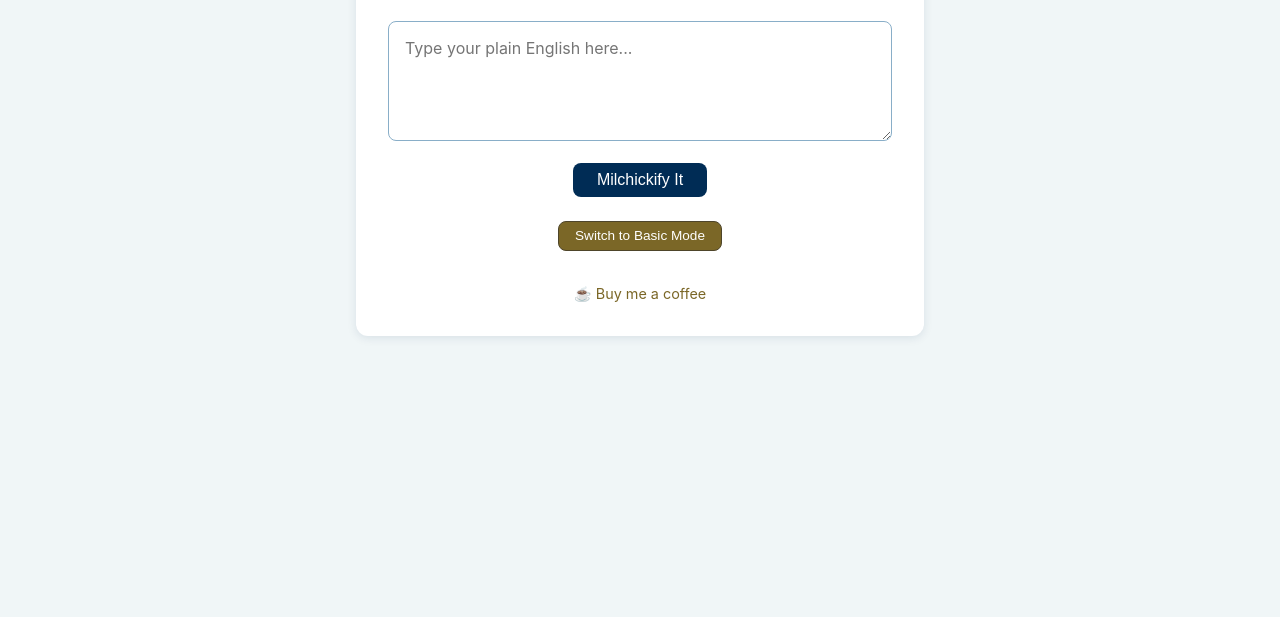
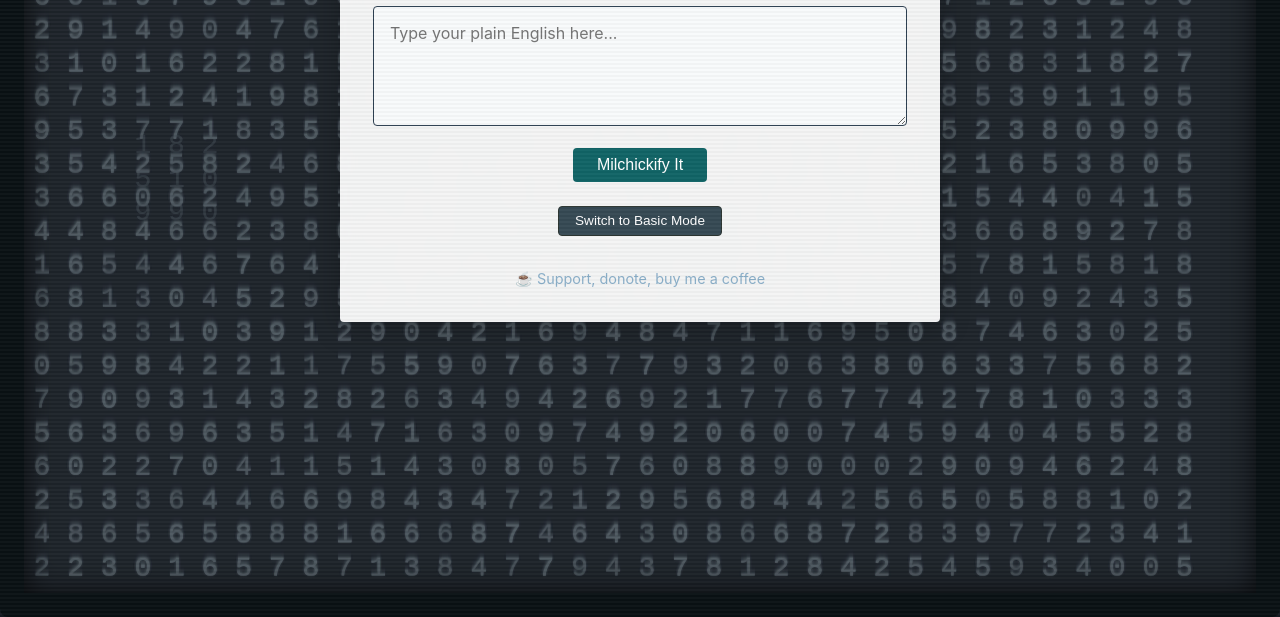
Before and after one commit to Gumbydevs/Milchickify, a plain HTML site: page index.html in a window 1280 px wide. Shown: the part 183-800 px from the top of the page. Drawn offline with Linux system fonts and the light colour scheme.

Commit message:
UI enhancements

```diff
--- a/index.html
+++ b/index.html
@@ -10,6 +10,8 @@
   <script src="env.js"></script>
 </head>
 <body>
+  <div class="crt-frame"></div>
+  <canvas id="lumonMatrix"></canvas>
   <main>
     <h1>Milchickify</h1>
     <p class="subtitle">Transform your ordinary text into authentic Milchick-Lumon style corporate speak from Severance.</p>
@@ -33,10 +35,11 @@
       <button onclick="copyOutput()">Copy</button>
     </div>
 
-    <a href="https://www.buymeacoffee.com/gumbydev" target="_blank" class="coffee-link">☕ Buy me a coffee</a>
+    <a href="https://www.buymeacoffee.com/gumbydev" target="_blank" class="coffee-link">☕ Support, donote, buy me a coffee</a>
   </main>
 
   <!-- Script must be loaded at the end of the body -->
   <script src="script.js"></script>
+  <script src="matrix.js"></script>
 </body>
 </html>
--- /dev/null
+++ b/matrix.js
@@ -0,0 +1,129 @@
+const canvas = document.getElementById('lumonMatrix');
+const ctx = canvas.getContext('2d');
+
+const lumonChars = '0123456789';
+const fontSize = 28;
+const gridSize = 3; // 3x3 clusters
+const spacing = fontSize * 1.2;
+let columns, rows;
+
+const HIGHLIGHT_DURATION = 200; // Longer duration for more subtle effect
+const FADE_DURATION = 45; // Slower fade
+const BASE_OPACITY = 0.2; // Lower base opacity for regular numbers
+const MAX_HIGHLIGHT_OPACITY = 0.6; // Reduced max highlight brightness
+
+let highlightOpacity = 0;
+let fadeDirection = 1;
+
+// Track all number positions and their properties
+const grid = [];
+let highlightedCluster = null;
+let highlightTimer = 0;
+
+// Update canvas size to use viewport units
+function resizeCanvas() {
+    canvas.width = window.innerWidth;
+    canvas.height = window.innerHeight;
+    columns = Math.floor(canvas.width / (spacing * gridSize));
+    rows = Math.floor(canvas.height / spacing);
+    initGrid();
+}
+
+window.addEventListener('resize', resizeCanvas);
+resizeCanvas();
+
+// Initialize grid
+function initGrid() {
+    for (let x = 0; x < columns * gridSize; x++) {
+        grid[x] = [];
+        for (let y = 0; y < rows; y++) {
+            grid[x][y] = {
+                char: lumonChars[Math.floor(Math.random() * lumonChars.length)],
+                opacity: Math.random() * 0.3 + BASE_OPACITY, // Reduced opacity range
+                y: y * spacing
+            };
+        }
+    }
+}
+
+function drawCluster(startX, startY, highlight = false) {
+    const clusterSize = 3;
+    for (let x = 0; x < clusterSize; x++) {
+        for (let y = 0; y < clusterSize; y++) {
+            const posX = startX + (x * spacing);
+            const posY = startY + (y * spacing);
+
+            if (highlight) {
+                ctx.fillStyle = `rgba(214, 230, 241, ${highlightOpacity * MAX_HIGHLIGHT_OPACITY})`; // Reduced brightness
+                ctx.shadowBlur = 4; // Reduced glow
+                ctx.shadowColor = `rgba(214, 230, 241, ${highlightOpacity * 0.3})`; // Reduced glow opacity
+            } else {
+                ctx.fillStyle = `rgba(214, 230, 241, ${grid[x][y].opacity * 0.5})`; // Dimmer base numbers
+                ctx.shadowBlur = 0;
+                ctx.shadowColor = 'transparent';
+            }
+
+            ctx.fillText(grid[x][y].char, posX, posY);
+        }
+    }
+}
+
+function draw() {
+    // Slow fade effect
+    ctx.fillStyle = 'rgba(26, 35, 41, 0.08)';
+    ctx.fillRect(0, 0, canvas.width, canvas.height);
+
+    ctx.font = `500 ${fontSize}px "Courier New", monospace`; // Changed to less bold
+
+    // Draw all numbers
+    for (let x = 0; x < columns * gridSize; x++) {
+        for (let y = 0; y < rows; y++) {
+            const cell = grid[x][y];
+            cell.y += 0.2; // Slower scroll speed
+
+            if (cell.y > canvas.height) {
+                cell.y = 0;
+                cell.char = lumonChars[Math.floor(Math.random() * lumonChars.length)];
+            }
+
+            ctx.fillStyle = `rgba(214, 230, 241, ${cell.opacity})`;
+            ctx.shadowBlur = 3;
+            ctx.shadowColor = 'rgba(214, 230, 241, 0.3)';
+            ctx.fillText(cell.char, x * spacing, cell.y);
+        }
+    }
+
+    // Handle highlight animation
+    if (!highlightedCluster || highlightTimer++ > HIGHLIGHT_DURATION) {
+        highlightTimer = 0;
+        highlightOpacity = 0;
+        fadeDirection = 1;
+
+        if (Math.random() < 0.05) { // Increased chance of new highlight
+            highlightedCluster = {
+                x: Math.floor(Math.random() * (columns - 3)) * spacing,
+                y: Math.floor(Math.random() * (rows - 3)) * spacing
+            };
+        } else {
+            highlightedCluster = null;
+        }
+    }
+
+    // Fade animation
+    if (highlightedCluster) {
+        // Update opacity based on fade direction
+        highlightOpacity += fadeDirection * (1 / FADE_DURATION);
+
+        // Change direction or reset when limits reached
+        if (highlightOpacity >= 1) {
+            fadeDirection = -1;
+        } else if (highlightOpacity <= 0) {
+            fadeDirection = 1;
+        }
+
+        drawCluster(highlightedCluster.x, highlightedCluster.y, true);
+    }
+}
+
+initGrid();
+setInterval(draw, 50);
--- a/style.css
+++ b/style.css
@@ -7,19 +7,40 @@
 
 body {
   font-family: -apple-system, BlinkMacSystemFont, "Segoe UI", Roboto, Helvetica, Arial, sans-serif;
-  max-width: 600px;
-  margin: 1rem auto;
-  padding: 1rem;
-  background: #f0f6f7;
-  color: #4e452a;
+  margin: 0;
+  padding: 0;
+  background: #1a2329;
+  color: #d4e1e7;
   line-height: 1.5;
+  position: relative;
+  min-height: 100vh;
+  display: flex;
+  justify-content: center;
+  align-items: flex-start;
+  padding-top: 1rem;
+}
+
+canvas#lumonMatrix {
+  position: fixed;
+  top: 0;
+  left: 0;
+  width: 100vw;
+  height: 100vh;
+  z-index: 0;
+  opacity: 0.3;
+  filter: blur(0.5px);
 }
 
 main {
-  background: #fff;
+  width: 600px;
+  position: relative;
+  z-index: 1;
+  background: rgba(255, 255, 255, 0.95);
   padding: 2rem;
-  border-radius: 12px;
-  box-shadow: 0 2px 10px rgba(0, 44, 85, 0.1);
+  border-radius: 4px;
+  box-shadow: 0 4px 30px rgba(0, 0, 0, 0.25);
+  border: 1px solid rgba(255, 255, 255, 0.1);
+  backdrop-filter: blur(12px);
 }
 
 /* Typography */
@@ -27,13 +48,14 @@ h1 {
   text-align: center;
   font-size: 2.5rem;
   margin-bottom: 0.5rem;
-  color: #002c55;
+  color: #2c3e50; /* Dark corporate blue */
+  font-weight: 500; /* Lighter weight like Lumon's typography */
 }
 
 .subtitle {
   text-align: center;
   margin-bottom: 1.5rem;
-  color: #89aec8;
+  color: #34495e;
   font-size: 1rem;
 }
 
@@ -47,19 +69,18 @@ h1 {
 #toggleModeBtn {
   font-size: 0.85rem;
   padding: 0.4rem 1rem;
-  background-color: #89aec8;
+  background-color: #116466;
   color: #fff;
-  border: 1px solid #002c55;
+  border: 1px solid #0a3c3d;
 }
 
 #toggleModeBtn:hover {
-  background-color: #002c55;
+  background-color: #0a3c3d;
 }
 
 #toggleModeBtn.fallback-mode {
-  background-color: #7b6727;
-  color: white;
-  border-color: #4e452a;
+  background-color: #364954; /* Darker corporate blue */
+  border-color: #2c3531;
 }
 
 /* Input elements */
@@ -72,8 +93,10 @@ textarea {
   height: 120px;
   padding: 1rem;
   font-size: 1rem;
-  border: 1px solid #89aec8;
-  border-radius: 8px;
+  border: 1px solid #2c3e50;
+  background-color: #f8fafb; /* Almost white, like Lumon's screens */
+  color: #2c3e50;
+  border-radius: 4px;
   resize: vertical;
   font-family: inherit;
   margin-bottom: 1rem;
@@ -82,7 +105,9 @@ textarea {
 
 textarea:focus {
   outline: none;
-  border-color: #002c55;
+  border-color: #116466; /* Teal accent */
+  background-color: #ffffff;
+  box-shadow: 0 0 0 2px rgba(17, 100, 102, 0.1);
 }
 
 button {
@@ -90,16 +115,17 @@ button {
   margin: 0 auto;
   padding: 0.5rem 1.5rem;
   font-size: 1rem;
-  background-color: #002c55;
-  color: #fff;
+  background-color: #116466; /* Lumon teal */
+  color: #ffffff;
   border: none;
-  border-radius: 8px;
+  border-radius: 4px;
   cursor: pointer;
   transition: background-color 0.2s, transform 0.1s;
+  font-weight: 500;
 }
 
 button:hover {
-  background-color: #0b0e29;
+  background-color: #1a8a8c;
 }
 
 button:active {
@@ -112,14 +138,15 @@ button:active {
   flex-direction: column;
   align-items: center;
   margin: 1.5rem 0;
+  color: #89aec8;
 }
 
 .spinner {
   width: 40px;
   height: 40px;
-  border: 4px solid rgba(0, 44, 85, 0.1);
+  border: 4px solid rgba(137, 174, 200, 0.2);
   border-radius: 50%;
-  border-left-color: #002c55;
+  border-left-color: #89aec8;
   animation: spin 1s linear infinite;
   margin-bottom: 0.5rem;
 }
@@ -131,11 +158,12 @@ button:active {
 
 /* Output box */
 #outputBox {
-  background: #f0f6f7;
+  background: #f8fafb; /* Clinical white with slight blue tint */
   padding: 1.5rem;
   margin-top: 1.5rem;
-  border: 1px solid #89aec8;
-  border-radius: 8px;
+  border: 1px solid #2c3e50;
+  border-radius: 4px;
+  color: #2c3e50;
 }
 
 #outputText {
@@ -152,14 +180,14 @@ button:active {
   display: block;
   text-align: center;
   margin-top: 2rem;
-  color: #7b6727;
+  color: #89aec8;
   text-decoration: none;
   font-size: 0.9rem;
 }
 
 .coffee-link:hover {
   text-decoration: underline;
-  color: #002c55;
+  color: #a7c6dc;
 }
 
 /* Modal */
@@ -170,19 +198,20 @@ button:active {
   left: 0;
   width: 100%;
   height: 100%;
-  background-color: rgba(11, 14, 41, 0.8);
+  background-color: rgba(44, 53, 49, 0.9);
   z-index: 100;
   justify-content: center;
   align-items: center;
 }
 
 .modal-content {
-  background-color: #f0f6f7;
+  background-color: #ffffff;
   padding: 2rem;
   border-radius: 12px;
   width: 90%;
   max-width: 500px;
-  box-shadow: 0 5px 15px rgba(0, 44, 85, 0.2);
+  box-shadow: 0 8px 40px rgba(0, 0, 0, 0.3);
+  border: 1px solid #2c3e50;
 }
 
 .modal-content h2 {
@@ -204,7 +233,7 @@ button:active {
 }
 
 .modal-content a {
-  color: #002c55;
+  color: #116466;
   text-decoration: none;
 }
 
@@ -237,6 +266,46 @@ button:active {
   margin-top: 1rem;
 }
 
+/* CRT monitor frame effect */
+.crt-frame {
+  position: fixed;
+  top: 0;
+  left: 0;
+  right: 0;
+  bottom: 0;
+  border: 24px solid #0a1114;
+  border-radius: 8px;
+  box-shadow:
+    inset 0 0 30px rgba(0, 0, 0, 0.8),
+    0 0 20px rgba(0, 0, 0, 0.5);
+  pointer-events: none;
+  z-index: 2;
+}
+
+/* Subtle screen flicker */
+@keyframes screenFlicker {
+  0% { opacity: 1; }
+  50% { opacity: 0.98; }
+  100% { opacity: 1; }
+}
+
+.crt-frame::after {
+  content: '';
+  position: fixed;
+  top: 0;
+  left: 0;
+  right: 0;
+  bottom: 0;
+  background: linear-gradient(
+    rgba(255, 255, 255, 0.03) 50%,
+    rgba(0, 0, 0, 0.03) 50%
+  );
+  background-size: 100% 4px;
+  pointer-events: none;
+  animation: screenFlicker 0.15s infinite;
+  opacity: 0.1;
+}
+
 /* Responsive adjustments */
 @media (max-width: 640px) {
   body {
```
